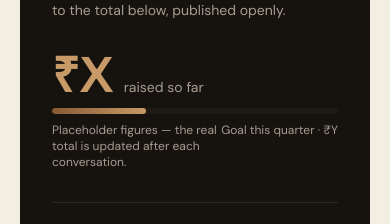
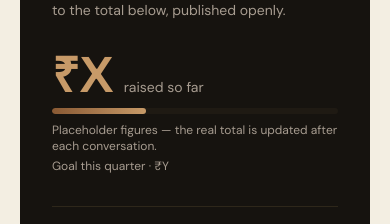
Before and after one commit to bhavipate1/vikas-portfolio, a Next.js app: page /advisory in a window 390 px wide. Shown: the part 3768-3992 px from the top of the page. Built offline with nearby package versions, Linux system fonts and the light colour scheme.

Commit message:
Advisory: stack progress note and goal label on mobile instead of cramming side-by-side (desktop unchanged)

```diff
--- a/components/advisory-sections.tsx
+++ b/components/advisory-sections.tsx
@@ -253,7 +253,7 @@ export function AdvisoryCause() {
                 transition={{ duration: 1, ease: [0.22, 1, 0.36, 1], delay: 0.2 }}
               />
             </div>
-            <div className="mt-2 flex items-baseline justify-between text-xs text-muted">
+            <div className="mt-2 flex flex-col gap-1 text-xs text-muted sm:flex-row sm:items-baseline sm:justify-between sm:gap-4">
               <span>{advisory.cause.progress.note}</span>
               <span className="shrink-0">{advisory.cause.progress.goalLabel}</span>
             </div>
```
